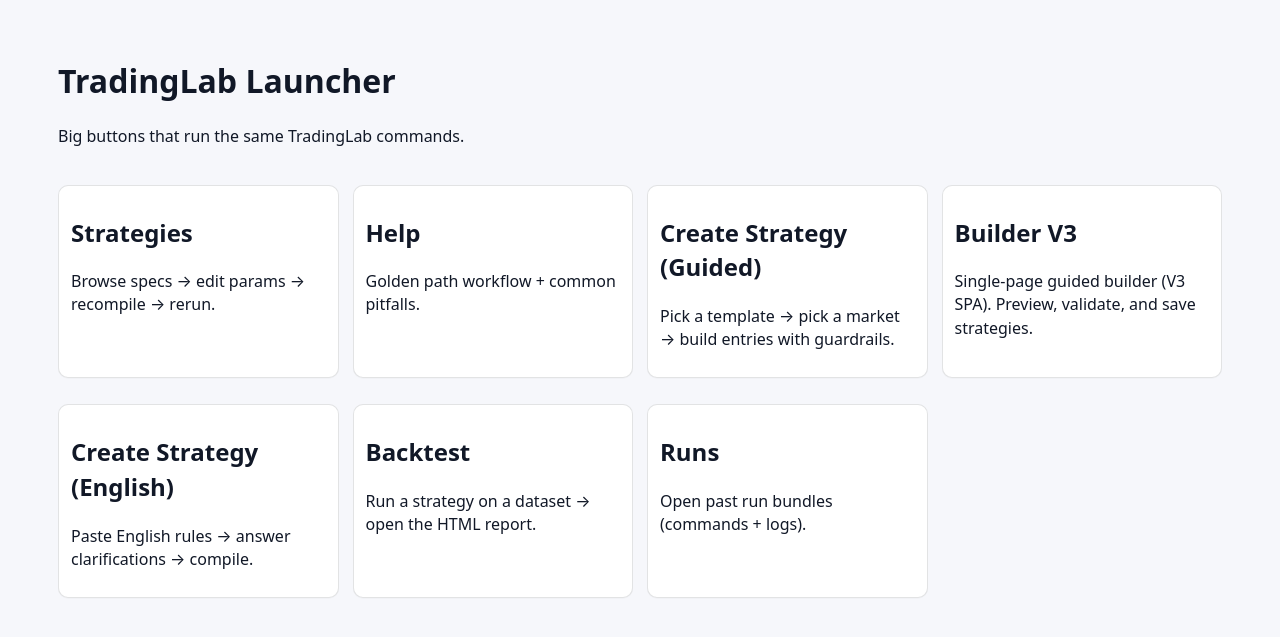
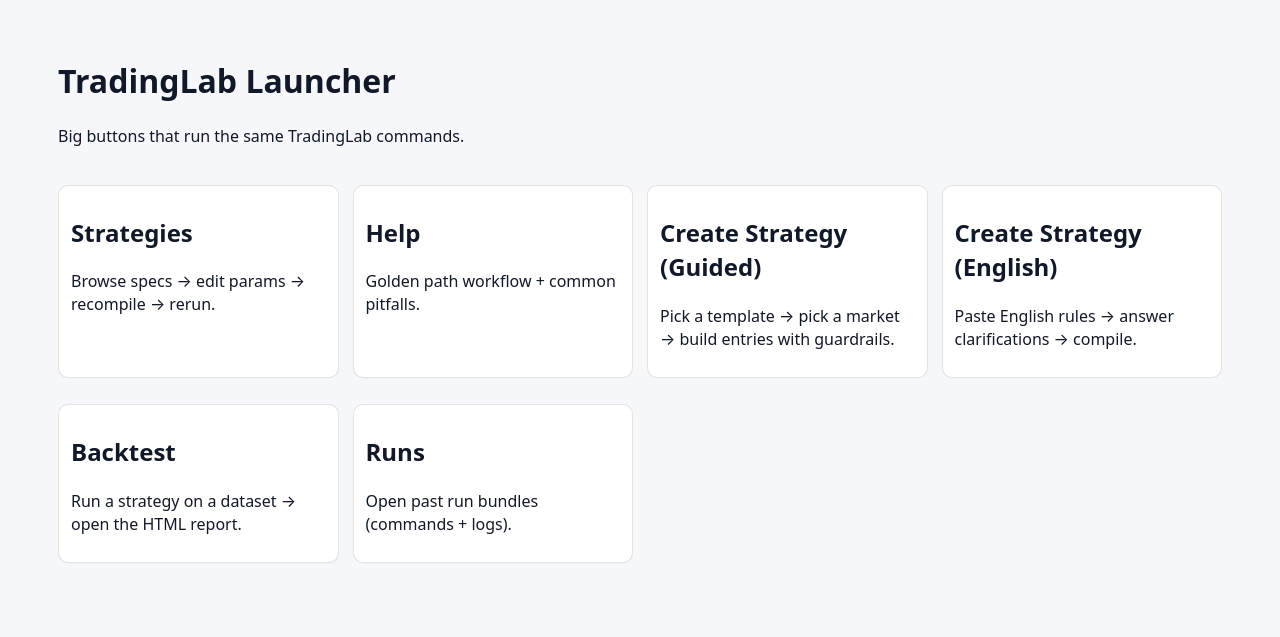
Before and after one commit to AMfree360/TradingLab, a FastAPI app: page / in a window 1280 px wide. Shown: the part 72-709 px from the top of the page. Run offline with FastAPI, Linux system fonts and the light colour scheme.

Commit message:
chore(gui_launcher): remove Builder V3 card from home and clean runner

```diff
--- a/gui_launcher/templates/home.html
+++ b/gui_launcher/templates/home.html
@@ -21,10 +21,7 @@
       <p>Pick a template → pick a market → build entries with guardrails.</p>
     </a>
 
-    <a class="card button" href="/builder-v3">
-      <h2>Builder V3</h2>
-      <p>Single-page guided builder (V3 SPA). Preview, validate, and save strategies.</p>
-    </a>
+    <!-- Builder V3 removed -->
 
     <!-- Guided Builder One-Page removed -->
 
--- a/scripts/run_gui_launcher.py
+++ b/scripts/run_gui_launcher.py
@@ -30,7 +30,6 @@ def main() -> int:
     port = int(args.port) if int(args.port) != 0 else _pick_free_port(host)
 
     url = f"http://{host}:{port}/"
-    builder_v3_url = f"{url}builder-v3"
     if not args.no_browser:
         try:
             # open launcher home (dashboard) in a browser tab; do not auto-open Builder V3
```
